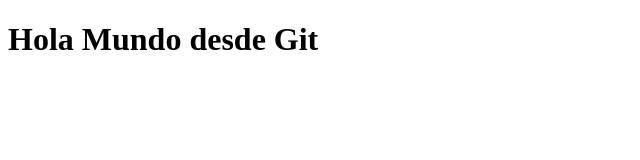
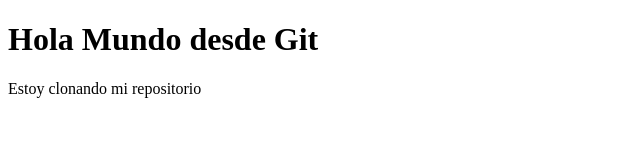
Before and after one commit to edumayo23/taller2, a plain HTML site: page index.html in a window 1280 px wide. Shown: the whole page, without its empty margins (0-640 px from the left). Drawn offline with Linux system fonts and the light colour scheme.

Commit message:
cambio repositorio clon

```diff
--- a/index.html
+++ b/index.html
@@ -7,5 +7,6 @@
 </head>
 <body>
     <h1>Hola Mundo desde Git</h1>
+    <p> Estoy clonando mi repositorio</p>
 </body>
 </html>
```
